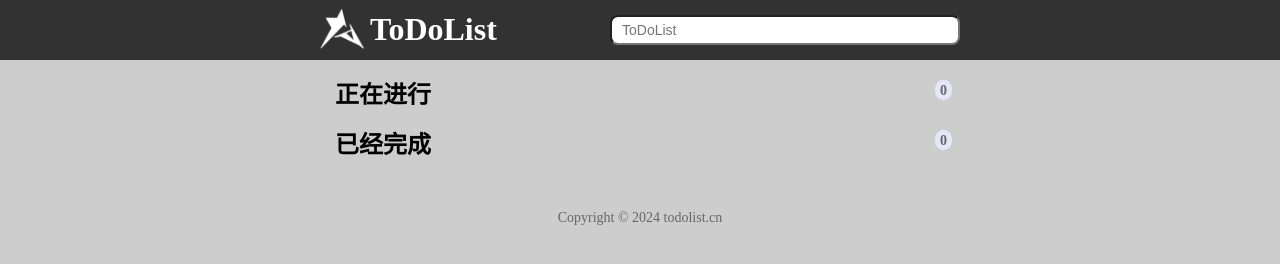
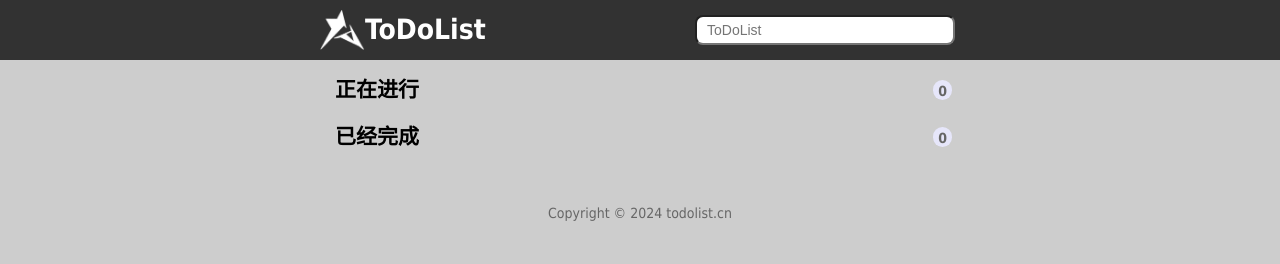
Before and after one commit to Loey9810/todo, a plain HTML site: page index.html in a window 1280 px wide. Drawn offline with Linux system fonts and the light colour scheme.

Commit message:
Add files via upload

```diff
--- a/css/index.css
+++ b/css/index.css
@@ -13,24 +13,54 @@ a {
 }
 
 body {
+  width: 100%;
+  min-width: 320px;
+  margin: 0 auto;
+  font-size: 14px;
+  font-family:
+    Tahoma,
+    Arial,
+    PingFangSC-Regular,
+    Hiragino Sans GB,
+    Microsoft Yahei,
+    sans-serif;
+  line-height: 1.5;
   background-color: #cdcdcd;
+  height: 1000px;
 }
 
 /* header板块 */
+.h {
+  background: rgba(47, 47, 47, 0.98);
+  height: 60px;
+  width: 100%;
+  position: fixed;
+}
+
 .header {
   background: rgba(47, 47, 47, 0.98);
   height: 60px;
+  width: 100%;
 }
 
 .w {
-  width: 640px;
+  /* width: 640px; */
+  height: 60px;
   margin: 0 auto;
-  display: flex;
-  justify-content: space-between;
+  line-height: 60px;
+  position: relative;
+  width: 100%;
+  min-width: 320px;
+  max-width: 640px;
+  margin: 0 auto;
 }
 
 .logo {
   line-height: 50px;
+  width: 180px;
+  height: 50px;
+  float: left;
+  padding-top: 5px;
 }
 
 .header h1 a {
@@ -38,19 +68,20 @@ body {
   background-size: contain;
   color: #fff;
   display: inline-block;
-  width: 150px;
+  width: 195px;
   height: 40px;
   line-height: 40px;
-  vertical-align: middle;
 }
 
 .header h1 a span {
-  margin-left: 50px;
+  margin-left: 45px;
 }
 
 .header .w input {
+  position: absolute;
+  right: 5px;
   height: 30px;
-  width: 350px;
+  width: 260px;
   margin-top: 15px;
   outline: none;
   font-size: 14px;
@@ -59,7 +90,9 @@ body {
 }
 
 .main {
-  width: 640px;
+  width: 100%;
+  min-width: 320px;
+  max-width: 640px;
   margin: 0 auto;
 }
 
@@ -82,10 +115,6 @@ h2 span {
   color: #666;
   font-size: 14px;
 }
-
-/* ul {
-  display: none;
-} */
 
 ol,
 ul {
@@ -169,17 +198,3 @@ footer a {
   text-decoration: none;
   color: #999;
 }
-
-@media screen and (max-device-width: 620px) {
-  section {
-    width: 96%;
-    padding: 0 2%;
-  }
-}
-
-@media screen and (min-width: 620px) {
-  section {
-    width: 600px;
-    padding: 0 10px;
-  }
-}
```
